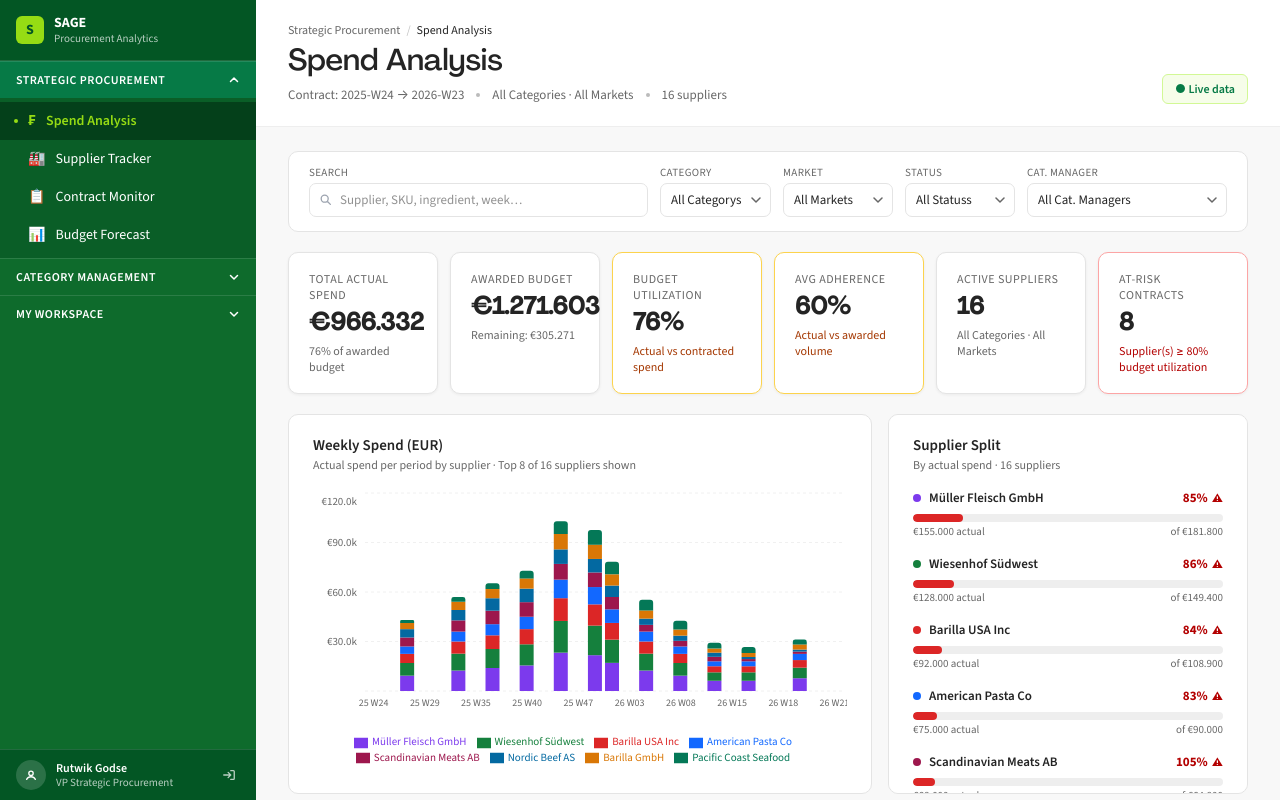
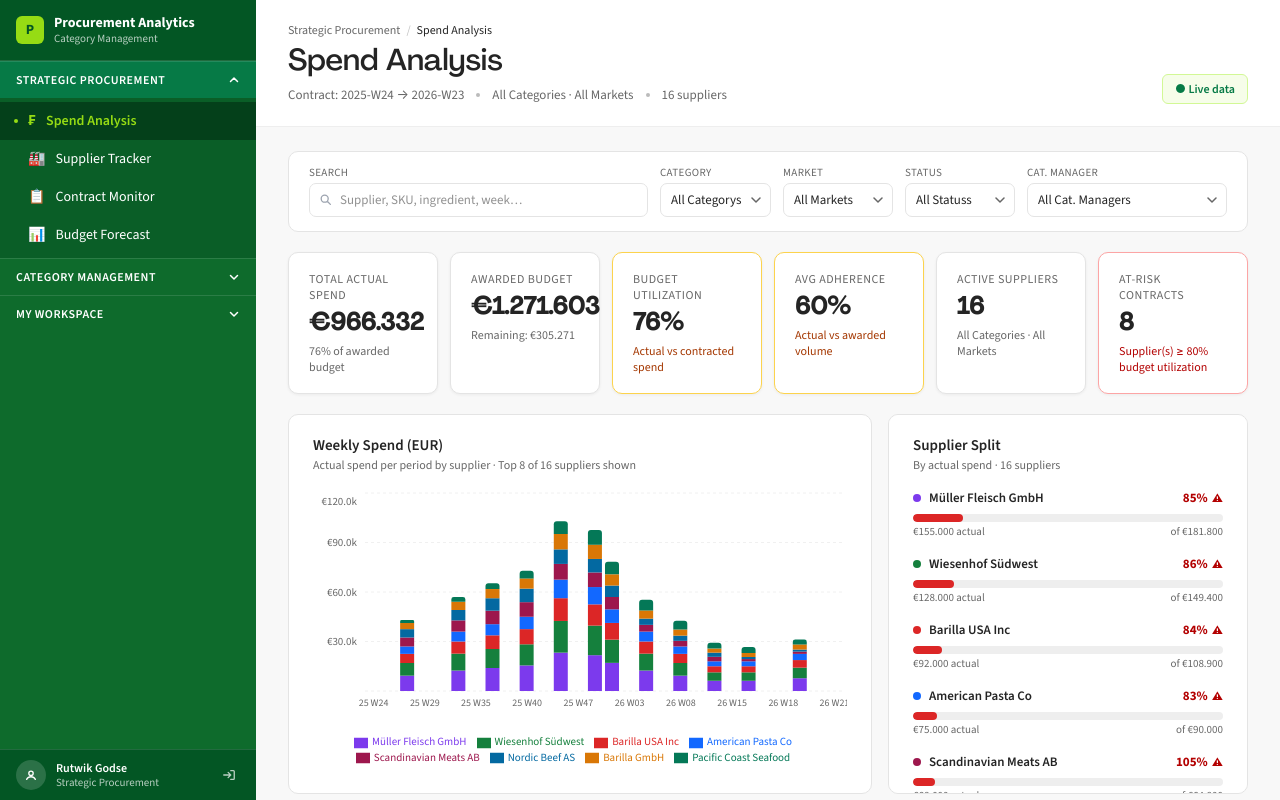
Before and after one commit to rutwik1994/cm-analysis-app, a Next.js app: page / in a window 1280 px wide. Shown: the top 800 px of the page. Built offline with nearby package versions, Linux system fonts and the light colour scheme.

Commit message:
Update sidebar branding and user title
- App name: SAGE → Procurement Analytics (badge S → P)
- Subtitle: Procurement Analytics → Category Management
- Remove VP prefix from Rutwik Godse footer title

Co-Authored-By: Claude Sonnet 4.6 <noreply@anthropic.com>

```diff
--- a/components/sage/Sidebar.tsx
+++ b/components/sage/Sidebar.tsx
@@ -64,10 +64,10 @@ export function Sidebar() {
           width: 28, height: 28, borderRadius: 6, background: C.accent, flexShrink: 0,
           display: 'inline-flex', alignItems: 'center', justifyContent: 'center',
           color: C.head, font: '700 14px/1 var(--font-body)',
-        }}>S</span>
+        }}>P</span>
         <div>
-          <div style={{ font: '700 14px/18px var(--font-body)' }}>SAGE</div>
-          <div style={{ font: '400 11px/14px var(--font-body)', color: C.muted }}>Procurement Analytics</div>
+          <div style={{ font: '700 14px/18px var(--font-body)' }}>Procurement Analytics</div>
+          <div style={{ font: '400 11px/14px var(--font-body)', color: C.muted }}>Category Management</div>
         </div>
       </div>
 
@@ -145,7 +145,7 @@ export function Sidebar() {
         </div>
         <div style={{ flex: 1, minWidth: 0 }}>
           <div style={{ font: '600 12px/16px var(--font-body)', color: C.fg }}>Rutwik Godse</div>
-          <div style={{ font: '400 11px/14px var(--font-body)', color: C.muted }}>VP Strategic Procurement</div>
+          <div style={{ font: '400 11px/14px var(--font-body)', color: C.muted }}>Strategic Procurement</div>
         </div>
         <form action="/api/logout" method="POST">
           <button type="submit" title="Sign out" style={{
```
